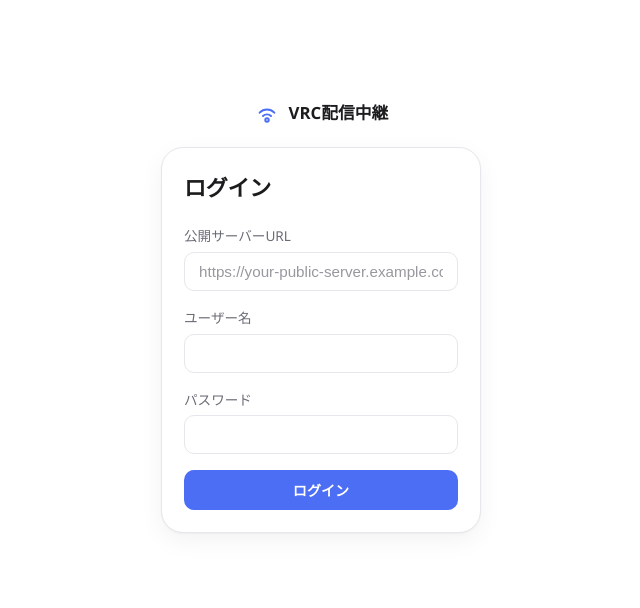
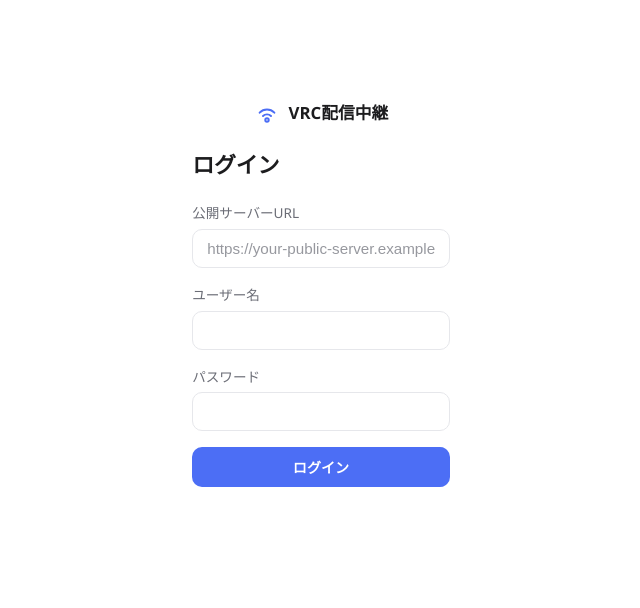
Before and after one commit to choko1229/VRC-Video-Relay-System, a FastAPI app: page /login in a window 1280 px wide. Shown: the top 608 px of the page, without its empty margins (319-959 px from the left). Run offline with FastAPI, Linux system fonts and the light colour scheme.

Commit message:
Go card-free full-bleed layout, drop redundant page titles, fix frozen DB path
- Remove boxed .card chrome app-wide (dashboard/settings/logs/login)
  in favor of flat full-width sections separated by dividers, per
  user feedback; widen .container to fill the window instead of a
  centered 720px column.
- Drop each page's redundant <h1> now that the active nav link
  already identifies the current screen.
- Fix a real bug found while testing the packaged exe: DB_PATH was
  computed via a source-relative __file__.parent.parent, which lands
  one level short of the exe's own directory in a PyInstaller onedir
  build (it resolves into _internal/ instead) — so the app's local
  SQLite DB, including the DPAPI-encrypted auth token, was silently
  written somewhere a user would never look. Now uses
  Path(sys.executable).parent when frozen. Verified against the
  actual built exe, not just the dev server.

Co-Authored-By: Claude Sonnet 5 <noreply@anthropic.com>

```diff
--- a/vrc-relay-client/db/models.py
+++ b/vrc-relay-client/db/models.py
@@ -1,3 +1,4 @@
+import sys
 from collections.abc import Generator
 from datetime import UTC, datetime
 from pathlib import Path
@@ -5,7 +6,15 @@ from pathlib import Path
 from sqlalchemy import DateTime, LargeBinary, String, Text, create_engine, func
 from sqlalchemy.orm import DeclarativeBase, Mapped, Session, mapped_column, sessionmaker
 
-DB_PATH = Path(__file__).resolve().parent.parent / "vrc_relay_client.db"
+if getattr(sys, "frozen", False):
+    # PyInstaller(onedir)ではPythonモジュール自体は_internal/配下に置かれるため、
+    # __file__基準だとDBが内部実装フォルダに埋もれてしまう。認証トークン等の
+    # ユーザーデータはexe本体と同じディレクトリに保存する。
+    _APP_DIR = Path(sys.executable).resolve().parent
+else:
+    _APP_DIR = Path(__file__).resolve().parent.parent
+
+DB_PATH = _APP_DIR / "vrc_relay_client.db"
 engine = create_engine(f"sqlite:///{DB_PATH}", connect_args={"check_same_thread": False})
 SessionLocal = sessionmaker(bind=engine, expire_on_commit=False)
 
--- a/vrc-relay-client/static/css/style.css
+++ b/vrc-relay-client/static/css/style.css
@@ -66,9 +66,9 @@ body {
 }
 
 .container {
-    max-width: 720px;
-    margin: 0 auto;
-    padding: 28px 20px 60px;
+    width: 100%;
+    margin: 0;
+    padding: 28px clamp(20px, 4vw, 56px) 60px;
 }
 
 h1 {
@@ -171,25 +171,38 @@ a {
     color: var(--color-accent-primary);
 }
 
-/* --- カード --- */
+/* --- セクション(カード枠なしのフラットなレイアウト、全画面表示) --- */
 
 .card {
-    background: var(--color-surface-raised);
-    border: 1px solid var(--color-border);
-    border-radius: var(--radius-lg);
-    box-shadow: var(--shadow-card);
-    padding: 22px;
-    margin-bottom: 16px;
+    background: none;
+    border: none;
+    border-bottom: 1px solid var(--color-border);
+    border-radius: 0;
+    box-shadow: none;
+    padding: 0 0 28px;
+    margin-bottom: 28px;
+}
+
+.card:last-child {
+    border-bottom: none;
+    margin-bottom: 0;
 }
 
 .card-header {
     display: flex;
     align-items: center;
-    gap: 8px;
-    margin-bottom: 14px;
-    color: var(--color-text-muted);
-    font-size: 0.85rem;
-    font-weight: 600;
+    gap: 9px;
+    margin-bottom: 16px;
+    color: var(--color-text);
+    font-size: 0.98rem;
+    font-weight: 700;
+}
+
+.card-header .icon {
+    width: 17px;
+    height: 17px;
+    vertical-align: 0;
+    color: var(--color-accent-primary);
 }
 
 .card-header .icon {
@@ -353,7 +366,11 @@ tr:last-child td { border-bottom: none; }
 
 .muted { color: var(--color-text-muted); font-size: 0.85rem; }
 
-/* --- ログイン画面 --- */
+/* --- ログイン画面(単独の画面なので、ここだけカード枠を残す) --- */
+
+.login-card {
+    padding: 0;
+}
 
 .login-brand {
     display: flex;
--- a/vrc-relay-client/templates/dashboard.html
+++ b/vrc-relay-client/templates/dashboard.html
@@ -1,7 +1,6 @@
 {% extends "base.html" %}
 {% block title %}ダッシュボード - VRC配信中継クライアント{% endblock %}
 {% block content %}
-<h1>ダッシュボード</h1>
 <div id="dashboard-root" hx-get="/dashboard/status" hx-trigger="every 2s" hx-swap="innerHTML">
 {% include "_dashboard_status.html" %}
 </div>
--- a/vrc-relay-client/templates/login.html
+++ b/vrc-relay-client/templates/login.html
@@ -8,12 +8,12 @@
     <link rel="stylesheet" href="/static/css/style.css">
 </head>
 <body>
-    <div class="container" style="max-width:360px;margin-top:72px">
+    <div class="container" style="max-width:360px;margin:72px auto 0">
         <div class="login-brand">
             {{ icons.relay("login-brand-mark") }}
             <span>VRC配信中継</span>
         </div>
-        <div class="card fade-in-up">
+        <div class="login-card fade-in-up">
             <h1>ログイン</h1>
 
             {% if error %}
--- a/vrc-relay-client/templates/logs.html
+++ b/vrc-relay-client/templates/logs.html
@@ -1,7 +1,6 @@
 {% extends "base.html" %}
 {% block title %}ログ - VRC配信中継クライアント{% endblock %}
 {% block content %}
-<h1>ログ</h1>
 <div hx-get="/logs/data" hx-trigger="every 5s" hx-swap="innerHTML">
 {% include "_logs_table.html" %}
 </div>
--- a/vrc-relay-client/templates/settings.html
+++ b/vrc-relay-client/templates/settings.html
@@ -2,8 +2,6 @@
 {% import "icons.html" as icons %}
 {% block title %}設定 - VRC配信中継クライアント{% endblock %}
 {% block content %}
-<h1>設定</h1>
-
 {% if saved %}
 <div class="flash flash-success">設定を保存しました。公開サーバーURLを変更した場合は再ログインしてください。</div>
 {% endif %}
```
